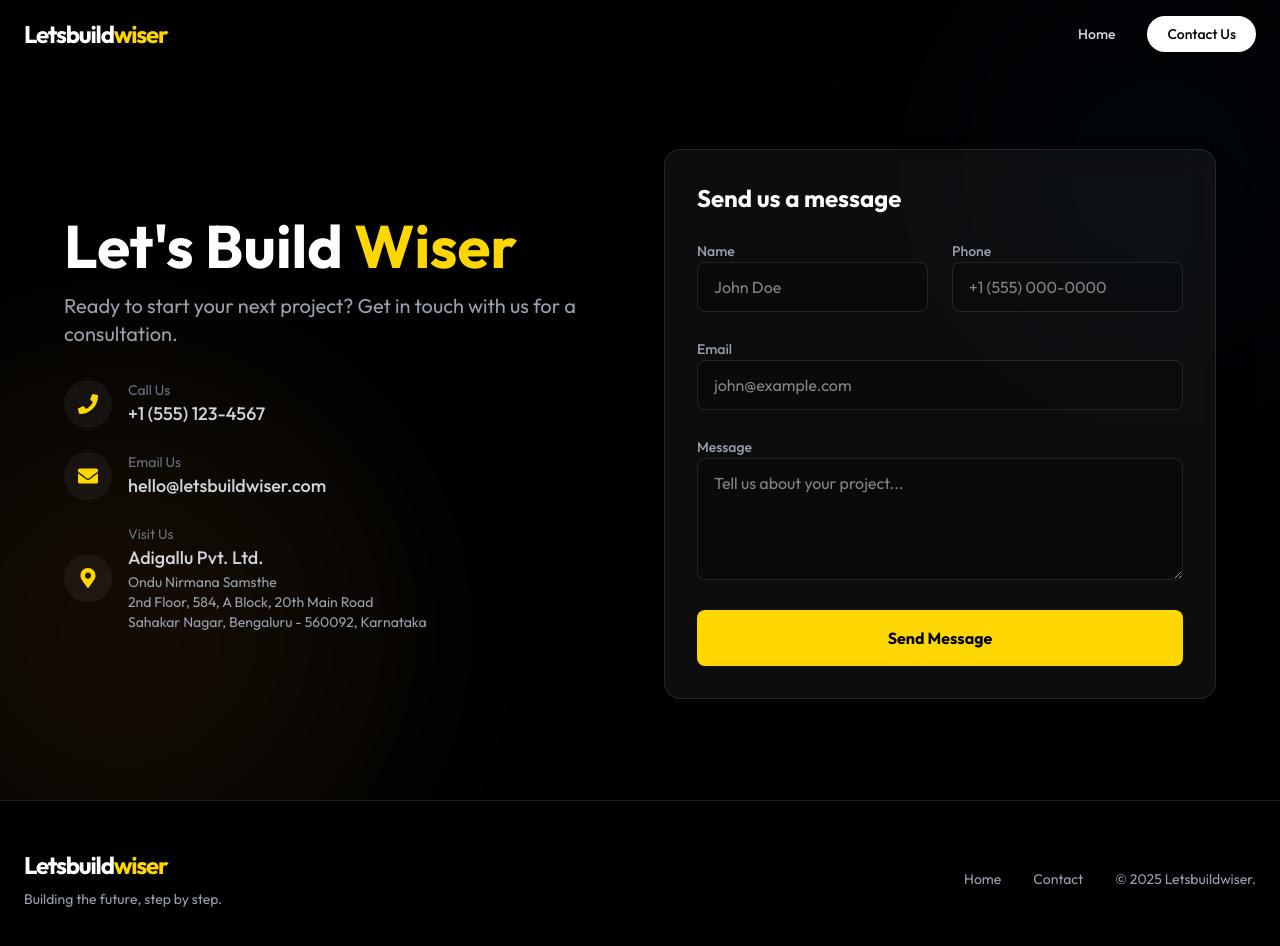
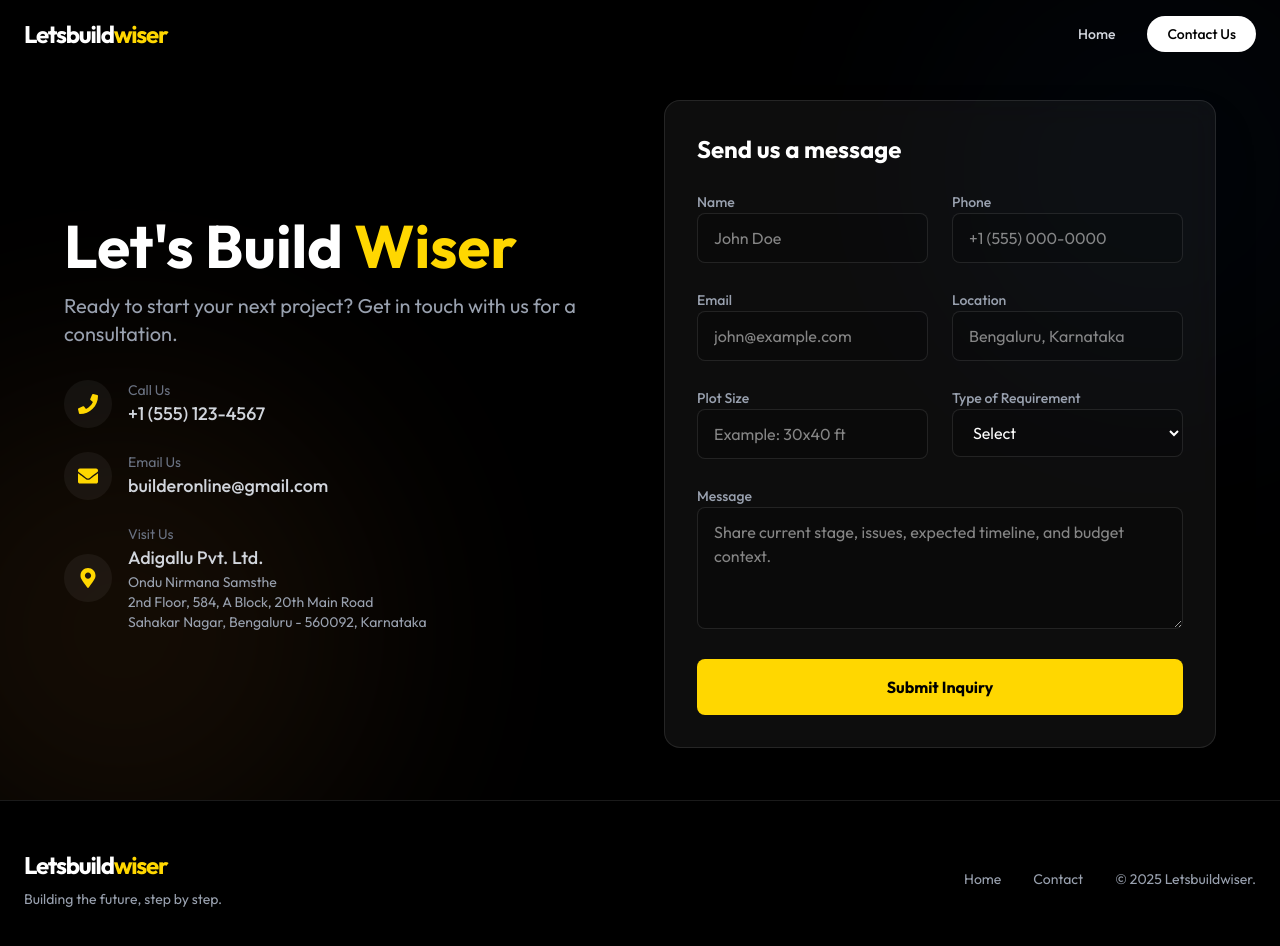
Before and after one commit to itsmk42/letsbuildwiser, a Next.js app in the folder gemini3/: page /contact in a window 1280 px wide. Shown: the top 946 px of the page. Built offline with nearby package versions, Linux system fonts and the light colour scheme.

Commit message:
Wire contact inquiry form to email

```diff
--- a/gemini3/app/contact/page.tsx
+++ b/gemini3/app/contact/page.tsx
@@ -1,6 +1,9 @@
 "use client";
 
 import { FaPhone, FaEnvelope, FaMapMarkerAlt } from "react-icons/fa";
+
+const contactEmail = "builderonline@gmail.com";
+const formEndpoint = `https://formsubmit.co/${contactEmail}`;
 
 export default function ContactPage() {
     return (
@@ -40,7 +43,7 @@ export default function ContactPage() {
                             </div>
                             <div>
                                 <p className="text-sm text-gray-500">Email Us</p>
-                                <p className="text-lg font-medium">hello@letsbuildwiser.com</p>
+                                <p className="text-lg font-medium">{contactEmail}</p>
                             </div>
                         </div>
 
@@ -62,13 +65,20 @@ export default function ContactPage() {
                 {/* Contact Form */}
                 <div className="bg-white/5 backdrop-blur-lg border border-white/10 p-8 rounded-2xl shadow-2xl">
                     <h2 className="text-2xl font-bold text-white mb-6">Send us a message</h2>
-                    <form className="space-y-6">
+                    <form action={formEndpoint} method="POST" className="space-y-6">
+                        <input type="hidden" name="_subject" value="New Letsbuildwiser inquiry" />
+                        <input type="hidden" name="_template" value="table" />
+                        <input type="hidden" name="_captcha" value="false" />
+                        <input type="text" name="_honey" className="hidden" tabIndex={-1} autoComplete="off" />
+
                         <div className="grid grid-cols-1 md:grid-cols-2 gap-6">
                             <div className="space-y-2">
                                 <label htmlFor="name" className="text-sm font-medium text-gray-400">Name</label>
                                 <input
                                     type="text"
                                     id="name"
+                                    name="name"
+                                    required
                                     className="w-full bg-black/20 border border-white/10 rounded-lg px-4 py-3 text-white focus:outline-none focus:border-[var(--color-gold)] transition-colors"
                                     placeholder="John Doe"
                                 />
@@ -78,29 +88,75 @@ export default function ContactPage() {
                                 <input
                                     type="tel"
                                     id="phone"
+                                    name="phone"
+                                    required
                                     className="w-full bg-black/20 border border-white/10 rounded-lg px-4 py-3 text-white focus:outline-none focus:border-[var(--color-gold)] transition-colors"
                                     placeholder="+1 (555) 000-0000"
                                 />
                             </div>
                         </div>
 
+                        <div className="grid grid-cols-1 md:grid-cols-2 gap-6">
                             <div className="space-y-2">
                                 <label htmlFor="email" className="text-sm font-medium text-gray-400">Email</label>
                                 <input
                                     type="email"
                                     id="email"
+                                    name="email"
+                                    required
                                     className="w-full bg-black/20 border border-white/10 rounded-lg px-4 py-3 text-white focus:outline-none focus:border-[var(--color-gold)] transition-colors"
                                     placeholder="john@example.com"
                                 />
+                            </div>
+                            <div className="space-y-2">
+                                <label htmlFor="location" className="text-sm font-medium text-gray-400">Location</label>
+                                <input
+                                    type="text"
+                                    id="location"
+                                    name="location"
+                                    required
+                                    className="w-full bg-black/20 border border-white/10 rounded-lg px-4 py-3 text-white focus:outline-none focus:border-[var(--color-gold)] transition-colors"
+                                    placeholder="Bengaluru, Karnataka"
+                                />
+                            </div>
+                        </div>
+
+                        <div className="grid grid-cols-1 md:grid-cols-2 gap-6">
+                            <div className="space-y-2">
+                                <label htmlFor="plot-size" className="text-sm font-medium text-gray-400">Plot Size</label>
+                                <input
+                                    type="text"
+                                    id="plot-size"
+                                    name="plot_size"
+                                    className="w-full bg-black/20 border border-white/10 rounded-lg px-4 py-3 text-white focus:outline-none focus:border-[var(--color-gold)] transition-colors"
+                                    placeholder="Example: 30x40 ft"
+                                />
+                            </div>
+                            <div className="space-y-2">
+                                <label htmlFor="requirement-type" className="text-sm font-medium text-gray-400">Type of Requirement</label>
+                                <select
+                                    id="requirement-type"
+                                    name="requirement_type"
+                                    required
+                                    defaultValue=""
+                                    className="w-full bg-black/20 border border-white/10 rounded-lg px-4 py-3 text-white focus:outline-none focus:border-[var(--color-gold)] transition-colors"
+                                >
+                                    <option value="" disabled className="bg-black text-gray-400">Select</option>
+                                    <option value="Online Consultation" className="bg-black text-white">Online Consultation</option>
+                                    <option value="On-site Consultation" className="bg-black text-white">On-site Consultation</option>
+                                </select>
+                            </div>
                         </div>
 
                         <div className="space-y-2">
                             <label htmlFor="message" className="text-sm font-medium text-gray-400">Message</label>
                             <textarea
                                 id="message"
+                                name="message"
                                 rows={4}
+                                required
                                 className="w-full bg-black/20 border border-white/10 rounded-lg px-4 py-3 text-white focus:outline-none focus:border-[var(--color-gold)] transition-colors"
-                                placeholder="Tell us about your project..."
+                                placeholder="Share current stage, issues, expected timeline, and budget context."
                             ></textarea>
                         </div>
 
@@ -108,7 +164,7 @@ export default function ContactPage() {
                             type="submit"
                             className="w-full bg-[var(--color-gold)] text-black font-bold py-4 rounded-lg hover:bg-yellow-400 transition-all transform hover:scale-[1.02]"
                         >
-                            Send Message
+                            Submit Inquiry
                         </button>
                     </form>
                 </div>
```
Lines whose indentation alone changed are shown as unchanged.
